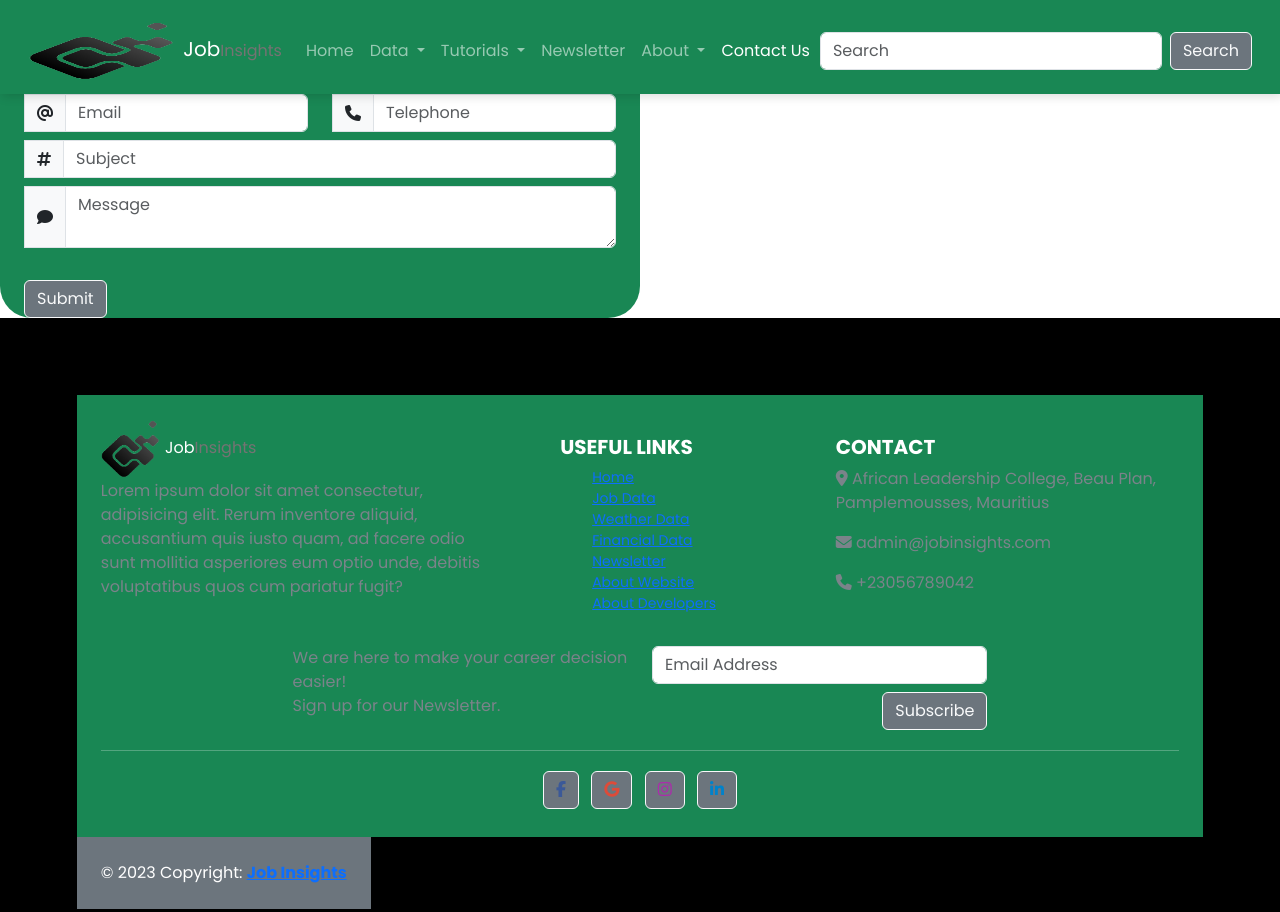
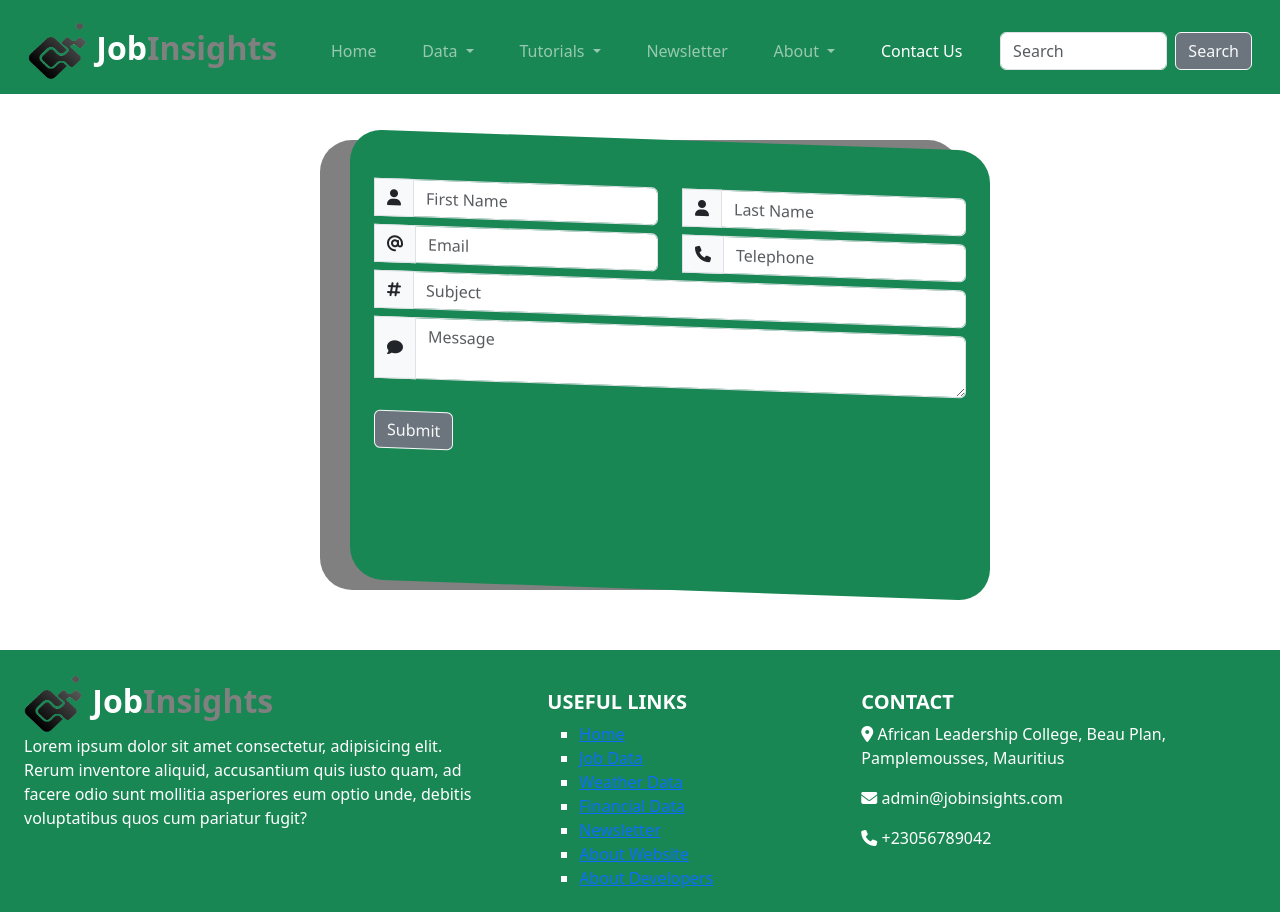
Before and after one commit to ayish1998/Integrated-Project-2, a plain HTML site: page HTML/contact.html in a window 1280 px wide. Shown: the top 912 px of the page. Drawn offline with nearby package versions, Linux system fonts and the light colour scheme; files that its build step writes are made by us from their sources.

Commit message:
resolved the conflict in style css

```diff
--- /dev/null
+++ b/CSS/contact.css
@@ -0,0 +1,40 @@
+/* copy from here */
+nav a {
+  text-decoration: none;
+  color: white;
+}
+  .navbar-brand {
+      display: inline-block;
+      font-size: 2rem;
+      font-weight: 700;
+    }
+
+    .navbar-brand span {
+      color: grey;
+    }
+
+    .navbar-nav {
+      width: 100%;
+      justify-content: space-evenly;
+    }
+/* to here. Give the div after the navbar a padding of 30px at the top if the div is showing under the navbar */
+
+    .content{
+      height: 500px;
+      margin-top: 100px;
+      margin-bottom: 50px;
+      padding-top: 30px;
+      display: flex;
+      justify-content: center;
+    }
+
+    .grey {
+        background-color: grey;
+    }
+
+    .green {
+        height: 450px;
+        transform: skewY(2deg);
+        translate: 30px;
+        transition: 2s;
+    }
--- a/CSS/weather.css
+++ b/CSS/weather.css
@@ -1,4 +1,5 @@
-a {
+/* copy from here */
+nav a {
   text-decoration: none;
   color: white;
 }
@@ -16,6 +17,7 @@ a {
     width: 100%;
     justify-content: space-evenly;
   }
+  /* to here. Give the div after the navbar a padding of 30px at the top if the div is showing under the navbar */
 
   .content{
     height: 900px;
--- a/HTML/contact.html
+++ b/HTML/contact.html
@@ -10,7 +10,7 @@
   <!-- FontAwesome -->
   <link rel="stylesheet" href="https://kit.fontawesome.com/9e861a04ca.css" crossorigin="anonymous">
   <script src="https://kit.fontawesome.com/9e861a04ca.js" crossorigin="anonymous"></script>
-  <link rel="stylesheet" href="../CSS/style.css">
+  <link rel="stylesheet" href="../CSS/contact.css">
 </head>
 
 <body>
```
